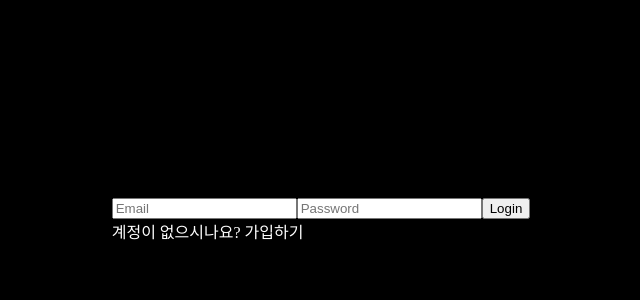
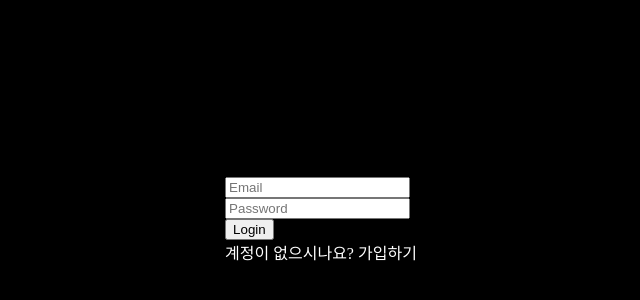
Before and after one commit to kms9708/clone-x-fronted, a Vue app: page / in a window 1280 px wide. Shown: the part 188-488 px from the top of the page, without its empty margins (319-959 px from the left). Built offline with nearby package versions, Linux system fonts and the light colour scheme.

Commit message:
#1 Refactor InputField

```diff
--- /dev/null
+++ b/src/components/inputField.vue
@@ -0,0 +1,28 @@
+<template>
+  <div>
+    <input :type="text" :placeholder="placeholder" :value="modelValue" @input="updateValue"/>
+  </div>
+</template>
+
+<script>
+export default {
+    name: "InputField",
+    props:{
+        type:String,
+        placeholder:String,
+        modelValue:String,
+    },
+    emits: ["update:modelValue"],
+    methods:{
+        updateValue(event){
+            const value = event.target.value.trim();
+            this.$emit("update:modelValue",value);
+        }
+    }
+
+}
+</script>
+
+<style>
+
+</style>
--- a/src/views/LoginPage.vue
+++ b/src/views/LoginPage.vue
@@ -1,7 +1,9 @@
 <template>
     <div>
-        <input type="text" :placeholder="'Email'" v-model="email"/>
-        <input type="password" :placeholder="'Password'" v-model="password"/>
+        <!-- <input type="text" :placeholder="'Email'" v-model="email"/>
+        <input type="password" :placeholder="'Password'" v-model="password"/> -->
+        <InputField :type="'text'" :placeholder="'Email'" :modelValue="email" v-model="email"/>
+        <InputField :type="'password'" :placeholder="'Password'" :modelValue="password" v-model="password"/>
 
         <button @click="login">Login</button>
     <div>
@@ -13,8 +15,13 @@
 </template>
 
 <script>
+import InputField from '../components/inputField.vue';
+
 export default {
     name : "LoginPage",
+    components: {
+        InputField
+    },
     data(){
         return{
             email : "",
```
